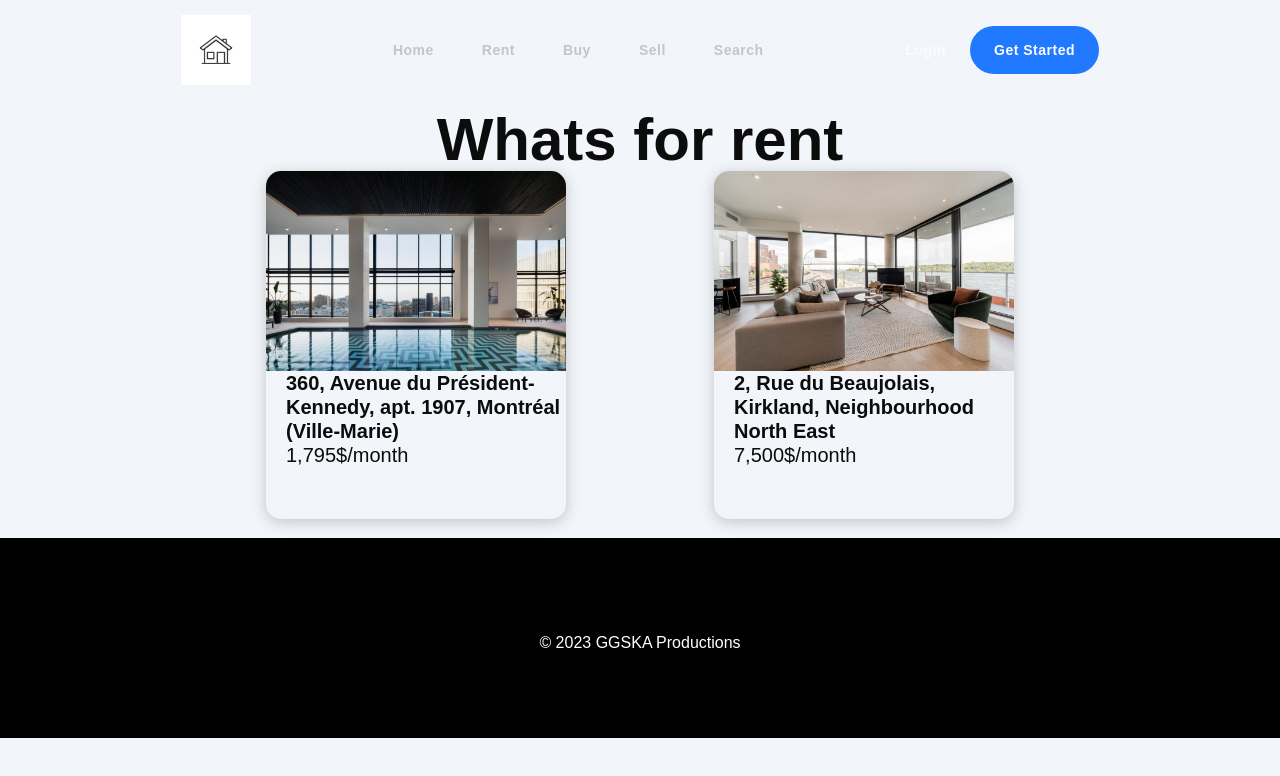
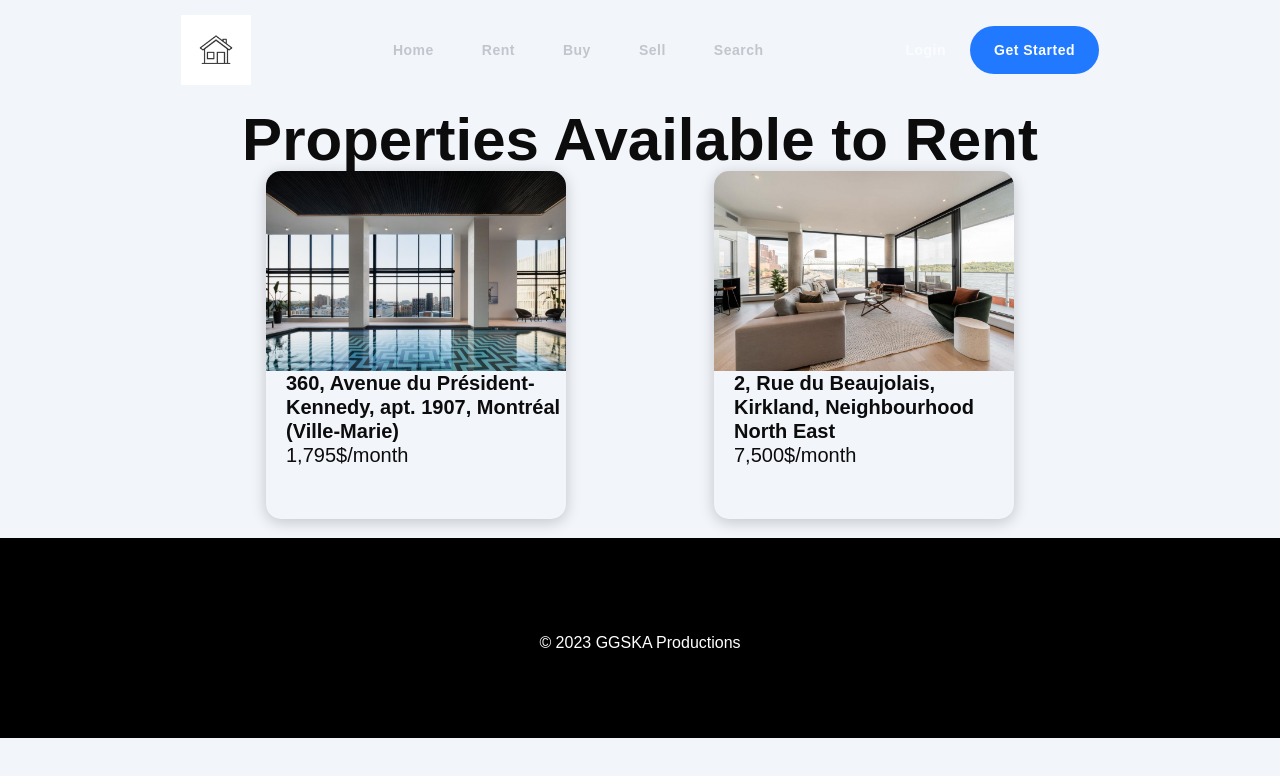
Before and after one commit to superashkan/GGSKA-Real-Estate-soen341projectF2023, a React (Create React App) app: page /rent in a window 1280 px wide. Shown: the top 776 px of the page. Built offline with nearby package versions, Linux system fonts and the light colour scheme.

Commit message:
slightly adjusted pages

```diff
--- a/src/pages/buy.js
+++ b/src/pages/buy.js
@@ -6,7 +6,7 @@ import "../styles/BuyList.css";
 function buy() {
   return (
     <div className="menu">
-      <h1 className="buyTitle">Whats for sale</h1>
+      <h1 className="buyTitle" font>Properties for Purchase</h1>
       <div className="buyList">
         {BuyList.map((buyItem, key) => {
           return (
--- a/src/pages/rent.js
+++ b/src/pages/rent.js
@@ -6,7 +6,7 @@ import "../styles/BuyList.css";
 function rent() {
   return (
     <div className="menu">
-      <h1 className="buyTitle">Whats for rent</h1>
+      <h1 className="buyTitle">Properties Available to Rent</h1>
       <div className="buyList">
         {RentList.map((rentItem, key) => {
           return (
```
